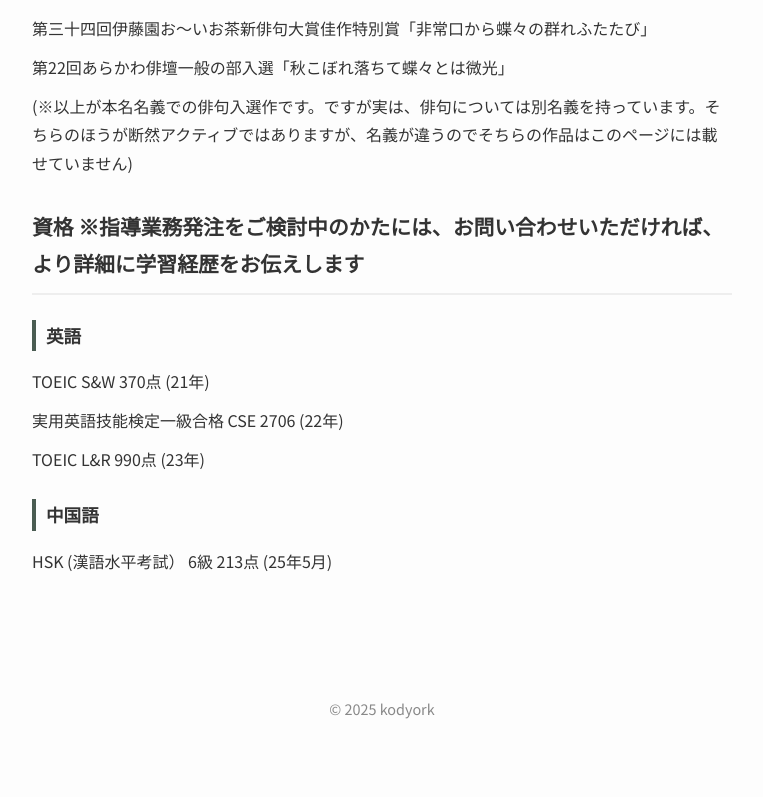
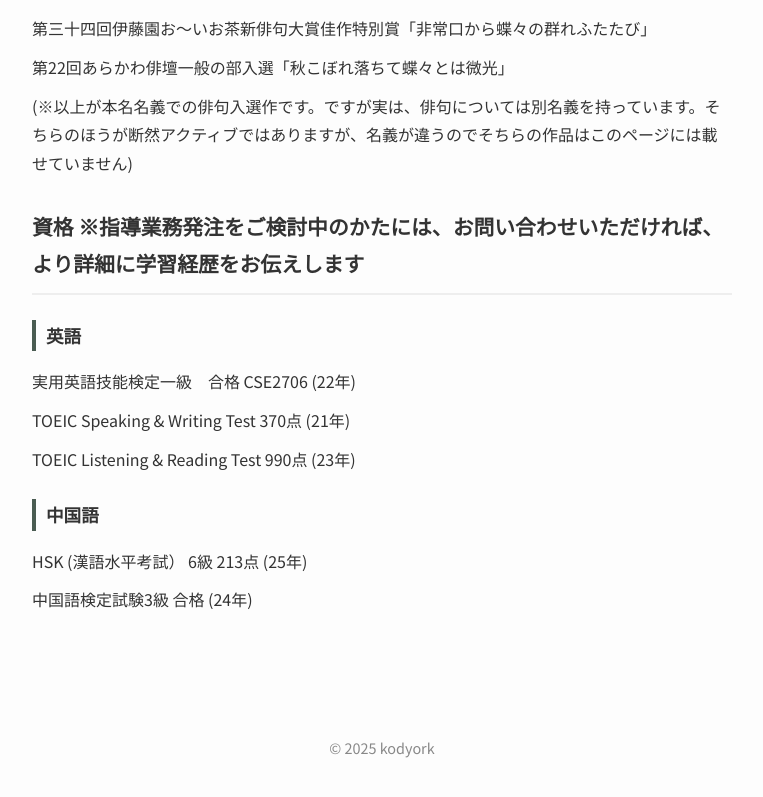
Before and after one commit to kodyork/kodyork.github.io, a plain HTML site: page about.html in a window 1280 px wide. Shown: the part 1410-2207 px from the top of the page, without its empty margins (258-1021 px from the left). Before the commit the page ends 2176 px from the top, so only its background shows below. Drawn offline with Linux system fonts and the light colour scheme.

Commit message:
Update about.html

```diff
--- a/about.html
+++ b/about.html
@@ -79,13 +79,14 @@
         <h2>資格 ※指導業務発注をご検討中のかたには、お問い合わせいただければ、より詳細に学習経歴をお伝えします</h2>
         <h3>英語</h3>
         <ul>
-          <li>TOEIC S&W 370点 (21年)</li>
-          <li>実用英語技能検定一級合格 CSE 2706 (22年)</li>
-          <li>TOEIC L&R 990点 (23年)</li>
+          <li>実用英語技能検定一級　合格 CSE2706 (22年)</li>
+          <li>TOEIC Speaking & Writing Test 370点 (21年)</li>
+          <li>TOEIC Listening & Reading Test 990点 (23年)</li>
         </ul>
         <h3>中国語</h3>
         <ul>
-          <li>HSK (漢語水平考試） 6級 213点 (25年5月)</li>
+          <li>HSK (漢語水平考試） 6級 213点 (25年)</li>
+          <li>中国語検定試験3級 合格 (24年)</li>
         </ul>
       </div>
     </div>
```
